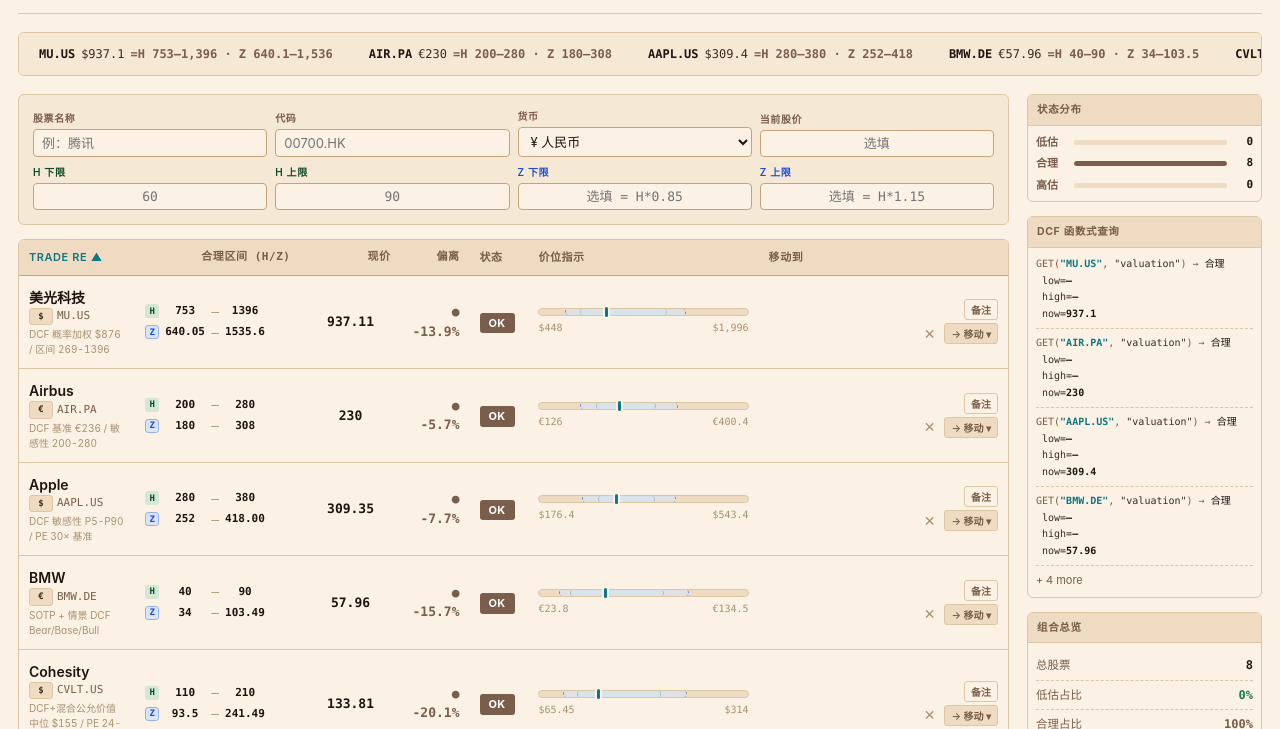
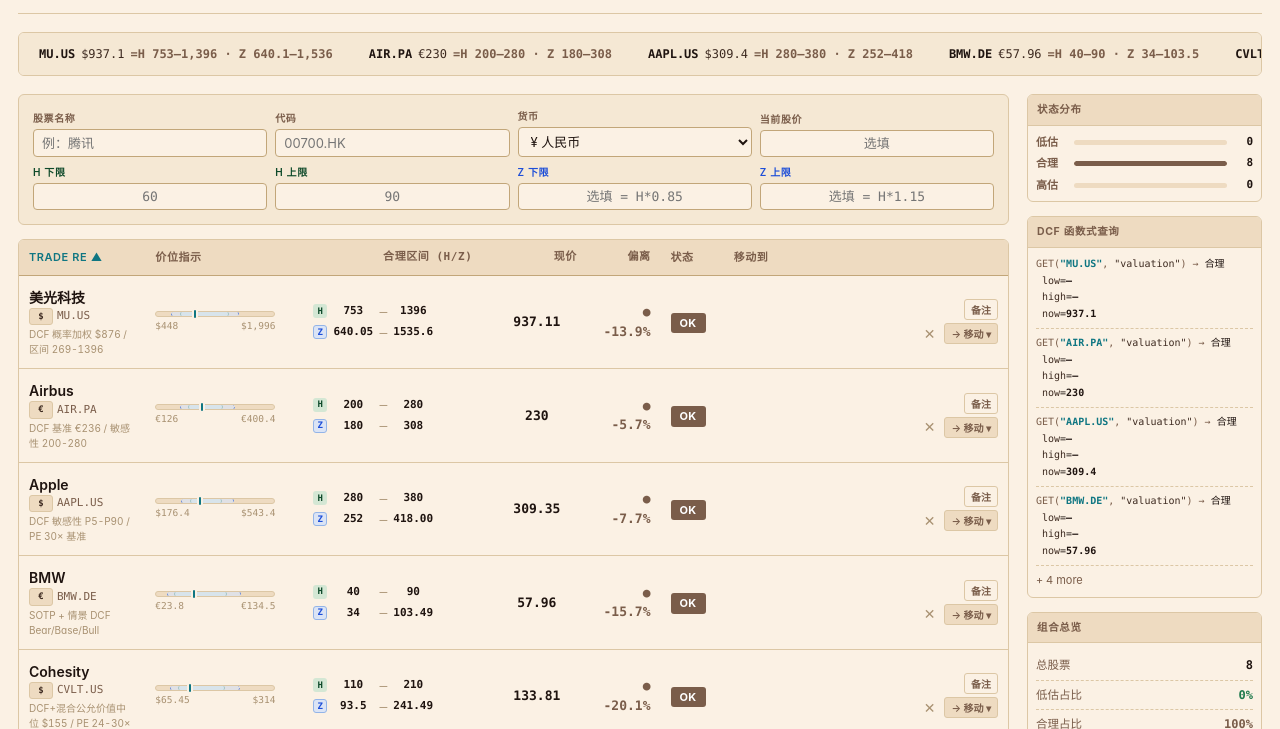
Before and after one commit to xucao2023-cell/stock-tracker, a plain HTML site: page index.html in a window 1280 px wide. Shown: the part 71-800 px from the top of the page. Drawn offline with Linux system fonts and the light colour scheme.

Commit message:
feat: 价位指示列挪到第 2 位并缩小 + 同步 baseline
- 列顺序：股票 · 价位指示 · 合理区间 · 现价 · 偏离 · 状态 · 移动到
- bar-wrap: min-width 100px / max-width 120px, height 6px, marker 2px
- 保留线上版已有的云同步功能（jsDelivr + GitHub data.json + 30s 轮询）
- 保留 H1 ✅、按钮区三个 sync-btn（badge / cloud-sync / export）
- 详见 HANDOFF.md 第九节：合并会话说明

```diff
--- a/index.html
+++ b/index.html
@@ -3,7 +3,7 @@
 <head>
 <meta charset="UTF-8">
 <meta name="viewport" content="width=device-width, initial-scale=1.0">
-<title>股票估值跟踪 ✅</title>
+<title>股票估值跟踪</title>
 <style>
   /* ===== 双主题 =====
      light: FT 风米色底 + 深色相（底暖 → 强调色也加深）
@@ -378,37 +378,37 @@
   .gap.neg{color:var(--neg-text);}
   .gap.neutral{color:var(--muted);}
 
-  /* ===== 价位指示 - 纯展示，无拖动 ===== */
-  .bar-wrap{position:relative;min-width:150px;}
+  /* ===== 价位指示 - 纯展示，无拖动（已压缩到 ≈100px） ===== */
+  .bar-wrap{position:relative;min-width:100px;max-width:120px;}
   .bar{
-    position:relative;height:8px;
-    background:var(--surface-2);border-radius:4px;
+    position:relative;height:6px;
+    background:var(--surface-2);border-radius:3px;
     border:1px solid var(--border);
   }
   .bar-zone{
     position:absolute;top:0;bottom:0;
     background:var(--pos-bg);
     border-left:1.5px solid var(--pos);border-right:1.5px solid var(--pos);
-    border-radius:4px;
+    border-radius:3px;
   }
   /* zcode 套（蓝）- 在 hermes 上面再画一层，做重叠效果 */
   .bar-zone-zcode{
     position:absolute;top:0;bottom:0;
     background:var(--zcode-bg);
     border-left:1.5px dashed var(--zcode);border-right:1.5px dashed var(--zcode);
-    border-radius:4px;opacity:0.7;
+    border-radius:3px;opacity:0.7;
   }
   .bar-marker{
-    position:absolute;top:-2px;bottom:-2px;width:3px;
-    background:var(--link);border-radius:2px;
+    position:absolute;top:-2px;bottom:-2px;width:2px;
+    background:var(--link);border-radius:1px;
     box-shadow:0 0 0 2px var(--bg);
   }
   .bar-marker.pos{background:var(--pos);}
   .bar-marker.neg{background:var(--neg);}
   .bar-labels{
-    display:flex;justify-content:space-between;font-size:10px;color:var(--muted-2);
+    display:flex;justify-content:space-between;font-size:9.5px;color:var(--muted-2);
     font-family:"SF Mono",Consolas,monospace;font-feature-settings:"tnum" 1;
-    margin-top:4px;
+    margin-top:2px;
   }
 
   .del-btn{background:none;border:none;color:var(--muted-2);cursor:pointer;font-size:14px;padding:2px 6px;border-radius:3px;transition:all .12s;}
@@ -525,7 +525,7 @@
     <button class="reset-btn" id="reset-btn" title="恢复默认 22 只股票（会清空当前数据）" style="background:transparent;border:1px solid var(--border-strong);color:var(--muted);padding:6px 10px;border-radius:6px;font-size:11px;font-family:inherit;cursor:pointer;font-weight:500;transition:all .12s;">↻ 重置</button>
     <button class="sync-btn" id="sync-badge" title="云同步状态" style="background:transparent;border:1px solid var(--border);color:var(--muted);padding:6px 10px;border-radius:6px;font-size:11px;font-family:inherit;cursor:default;font-weight:600;min-width:74px;">☁ 拉取中…</button>
     <button class="sync-btn" id="cloud-sync-btn" title="下载当前数据给 agent 推送到云端" style="background:transparent;border:1px solid var(--border-strong);color:var(--link);padding:6px 10px;border-radius:6px;font-size:11px;font-family:inherit;cursor:pointer;font-weight:600;transition:all .12s;">↑↑ 推送到云</button>
-    <button class="sync-btn" id="export-btn" title="导出 JSON（备份）" style="background:transparent;border:1px solid var(--border-strong);color:var(--muted);padding:6px 10px;border-radius:6px;font-size:11px;font-family:inherit;cursor:pointer;font-weight:500;transition:all .12s;">↓ 导出</button>
+    <button class="sync-btn" id="export-btn" title="导出 JSON（备份 / 跨设备同步）" style="background:transparent;border:1px solid var(--border-strong);color:var(--muted);padding:6px 10px;border-radius:6px;font-size:11px;font-family:inherit;cursor:pointer;font-weight:500;transition:all .12s;">↓ 导出</button>
     <button class="sync-btn" id="import-btn" title="导入 JSON（覆盖当前数据）" style="background:transparent;border:1px solid var(--border-strong);color:var(--muted);padding:6px 10px;border-radius:6px;font-size:11px;font-family:inherit;cursor:pointer;font-weight:500;transition:all .12s;">↑ 导入</button>
     <input type="file" id="import-file" accept="application/json,.json" style="display:none">
   </div>
@@ -559,11 +559,11 @@
         <thead>
           <tr>
             <th style="width:12%" data-sort="name" title="点击排序">股票</th>
+            <th style="width:15%">价位指示</th>
             <th class="num" style="width:17%" data-sort="low" title="点击排序">合理区间 (H/Z)</th>
             <th class="num" style="width:7%" data-sort="price" title="点击排序">现价</th>
             <th class="num" style="width:7%" data-sort="gap" title="点击排序">偏离</th>
             <th style="width:6%" data-sort="status" title="点击排序">状态</th>
-            <th style="width:24%">价位指示</th>
             <th style="width:27%">移动到</th>
           </tr>
         </thead>
@@ -624,10 +624,6 @@ const LS_THEME = 'stock_tracker_theme';
 const LS_SORT = 'stock_tracker_sort';
 const LS_GROUP = 'stock_tracker_group';
 
-// === 云同步（jsDelivr + GitHub repo）===
-const CLOUD_URL = 'https://cdn.jsdelivr.net/gh/xucao2023-cell/stock-tracker/data.json';
-const CLOUD_POLL_MS = 30000;  // 30 秒拉一次
-
 const GROUPS = ['Trade Republic', 'Trading 212', 'A股', '观察'];
 const GROUP_SHORT = {
   'Trade Republic': 'Trade RE',
@@ -682,6 +678,10 @@ document.getElementById('reset-btn').addEventListener('click', () => {
   // 强制重新载入（页面会重建 DEFAULT_STOCKS）
   location.reload();
 });
+
+// === 云同步（jsDelivr + GitHub repo）===
+const CLOUD_URL = 'https://cdn.jsdelivr.net/gh/xucao2023-cell/stock-tracker/data.json';
+const CLOUD_POLL_MS = 30000;  // 30 秒拉一次
 
 // === 云同步：推送到云 ===
 document.getElementById('cloud-sync-btn').addEventListener('click', pushToCloud);
@@ -1206,6 +1206,19 @@ function stockRowHTML(s){
           ${s.note ? `<div class="note" style="font-size:10px;color:var(--muted-2);margin-top:2px;">${escapeHtml(s.note)}</div>` : ''}
         </div>
       </td>
+      <td>
+        <div class="bar-wrap">
+          <div class="bar" data-code="${escapeHtml(s.code)}">
+            <div class="bar-zone"         style="left:${hLowPct}%;right:${100-hHighPct}%"></div>
+            <div class="bar-zone-zcode"   style="left:${zLowPct}%;right:${100-zHighPct}%"></div>
+            <div class="bar-marker ${status}" style="left:${pricePct}%"></div>
+          </div>
+          <div class="bar-labels">
+            <span>${c}${fmt(lo)}</span>
+            <span>${c}${fmt(hi)}</span>
+          </div>
+        </div>
+      </td>
       <td class="num">
         <div class="dual-range">
           <div class="range-row">
@@ -1227,19 +1240,6 @@ function stockRowHTML(s){
       </td>
       <td class="num"><span class="gap ${status}">${arrow} ${gpStr}</span></td>
       <td><span class="pill ${status}">${judgeLabel(status)}</span></td>
-      <td>
-        <div class="bar-wrap">
-          <div class="bar" data-code="${escapeHtml(s.code)}">
-            <div class="bar-zone"         style="left:${hLowPct}%;right:${100-hHighPct}%"></div>
-            <div class="bar-zone-zcode"   style="left:${zLowPct}%;right:${100-zHighPct}%"></div>
-            <div class="bar-marker ${status}" style="left:${pricePct}%"></div>
-          </div>
-          <div class="bar-labels">
-            <span>${c}${fmt(lo)}</span>
-            <span>${c}${fmt(hi)}</span>
-          </div>
-        </div>
-      </td>
       <td>
         <div class="move-cell">
           <button class="memo-btn ${s.memo ? 'has-memo' : ''}" data-code="${escapeHtml(s.code)}" title="${s.memo ? '查看/编辑备注' : '添加备注'}">
```
